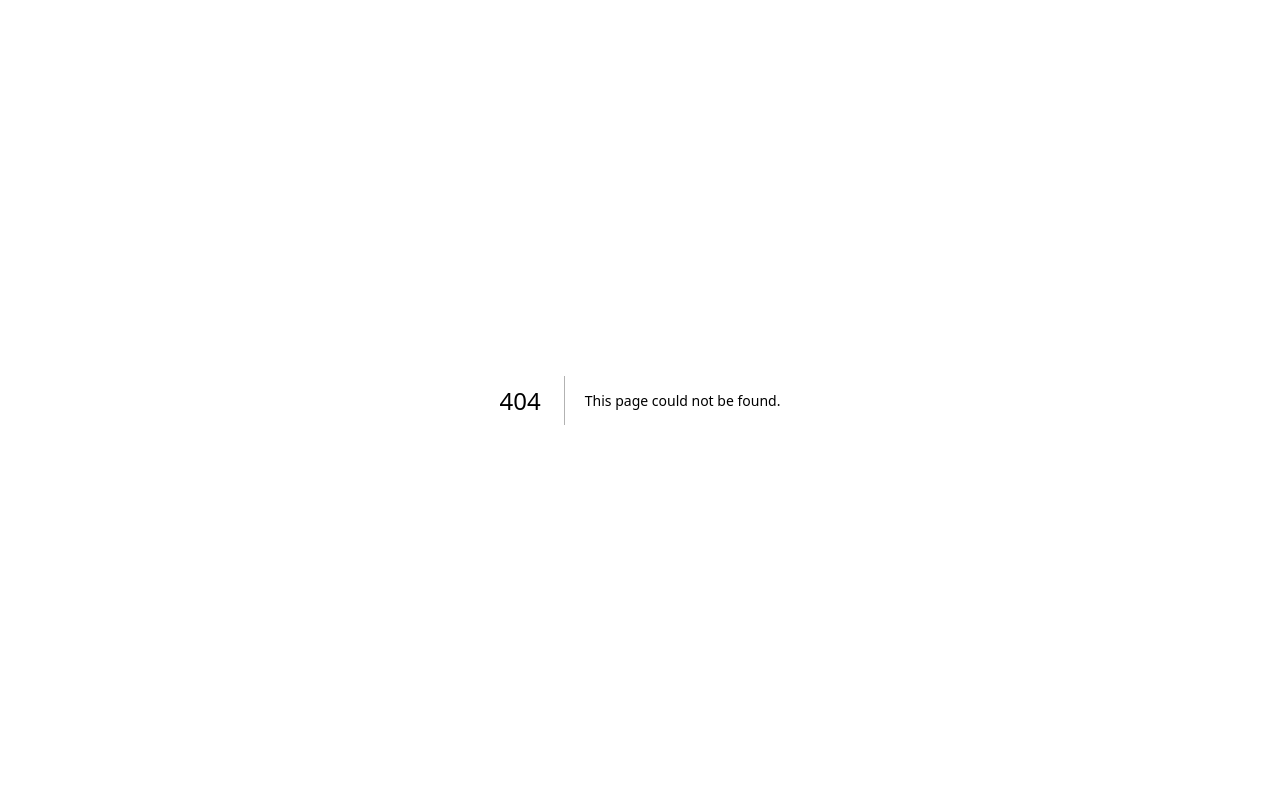
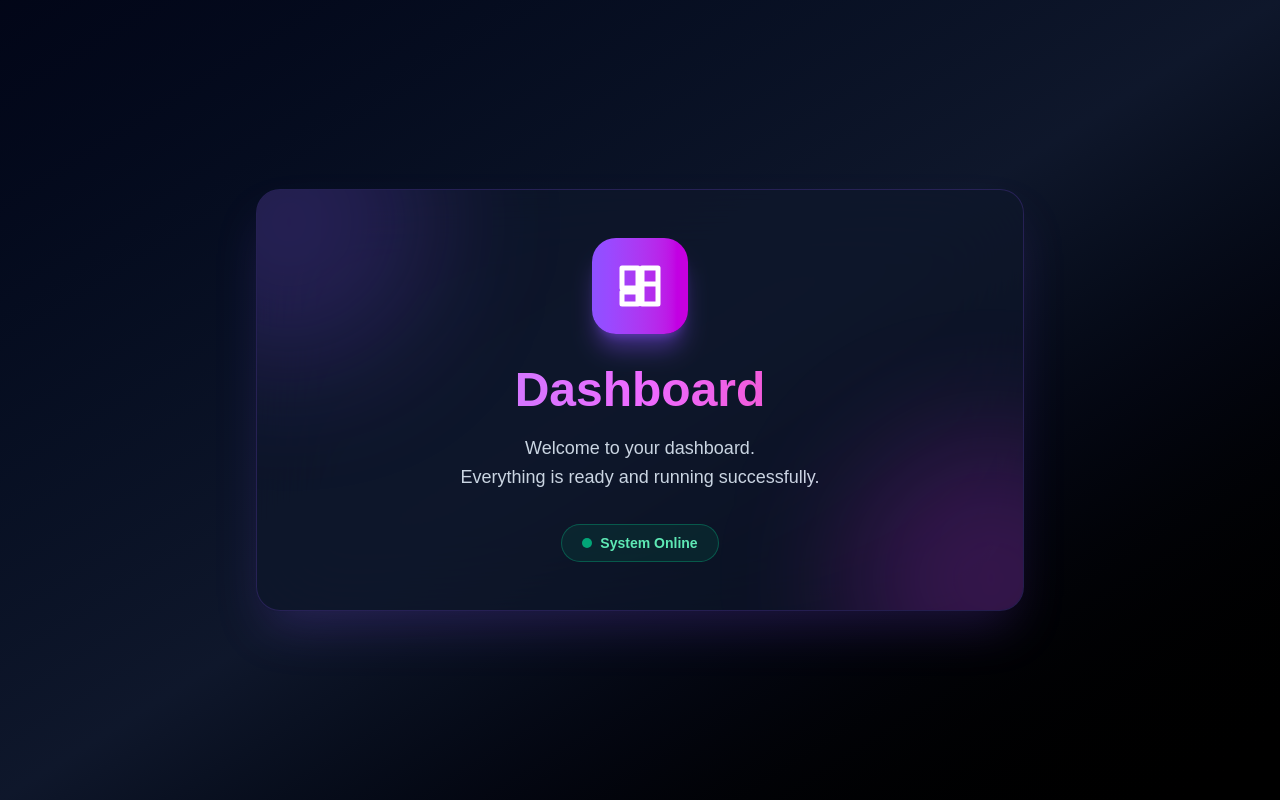
Before and after one commit to parvbilla/NextJS, a Next.js app: page /dashboard in a window 1280 px wide. Before the commit this address had no page. Built offline with nearby package versions, Linux system fonts and the light colour scheme.

Commit message:
Day 6: Added Dashboard Page

```diff
--- /dev/null
+++ b/app/dashboard/page.jsx
@@ -0,0 +1,55 @@
+function Dashboard() {
+    return (
+        <div className="min-h-screen flex items-center justify-center bg-gradient-to-br from-slate-950 via-slate-900 to-black px-6">
+
+            <div className="relative w-full max-w-3xl overflow-hidden rounded-3xl border border-violet-500/20 bg-slate-900/70 backdrop-blur-2xl shadow-2xl shadow-violet-500/20 p-12 text-center">
+
+                {/* Background Glow */}
+                <div className="absolute -top-28 -left-28 h-72 w-72 rounded-full bg-violet-500/20 blur-3xl"></div>
+                <div className="absolute -bottom-28 -right-28 h-72 w-72 rounded-full bg-fuchsia-500/20 blur-3xl"></div>
+
+                {/* Dashboard Icon */}
+                <div className="mx-auto flex h-24 w-24 items-center justify-center rounded-3xl bg-gradient-to-r from-violet-500 to-fuchsia-600 shadow-xl shadow-violet-500/40">
+
+                    <svg
+                        xmlns="http://www.w3.org/2000/svg"
+                        className="h-12 w-12 text-white"
+                        fill="none"
+                        viewBox="0 0 24 24"
+                        stroke="currentColor"
+                        strokeWidth={2.5}
+                    >
+                        <path
+                            strokeLinecap="round"
+                            strokeLinejoin="round"
+                            d="M3 13h8V3H3v10zm10 8h8V11h-8v10zM3 21h8v-6H3v6zm10-10h8V3h-8v8z"
+                        />
+                    </svg>
+
+                </div>
+
+                {/* Heading */}
+                <h1 className="mt-8 text-5xl font-extrabold bg-gradient-to-r from-violet-400 via-fuchsia-400 to-pink-500 bg-clip-text text-transparent">
+                    Dashboard
+                </h1>
+
+                {/* Description */}
+                <p className="mt-5 text-lg text-slate-300 leading-relaxed">
+                    Welcome to your dashboard.
+                    <br />
+                    Everything is ready and running successfully.
+                </p>
+
+                {/* Status Badge */}
+                <div className="mt-8 inline-flex items-center gap-2 rounded-full border border-emerald-400/30 bg-emerald-500/10 px-5 py-2 text-sm font-semibold text-emerald-300">
+                    <span className="h-2.5 w-2.5 rounded-full bg-emerald-400 animate-pulse"></span>
+                    System Online
+                </div>
+
+            </div>
+
+        </div>
+    );
+}
+
+export default Dashboard;
```
